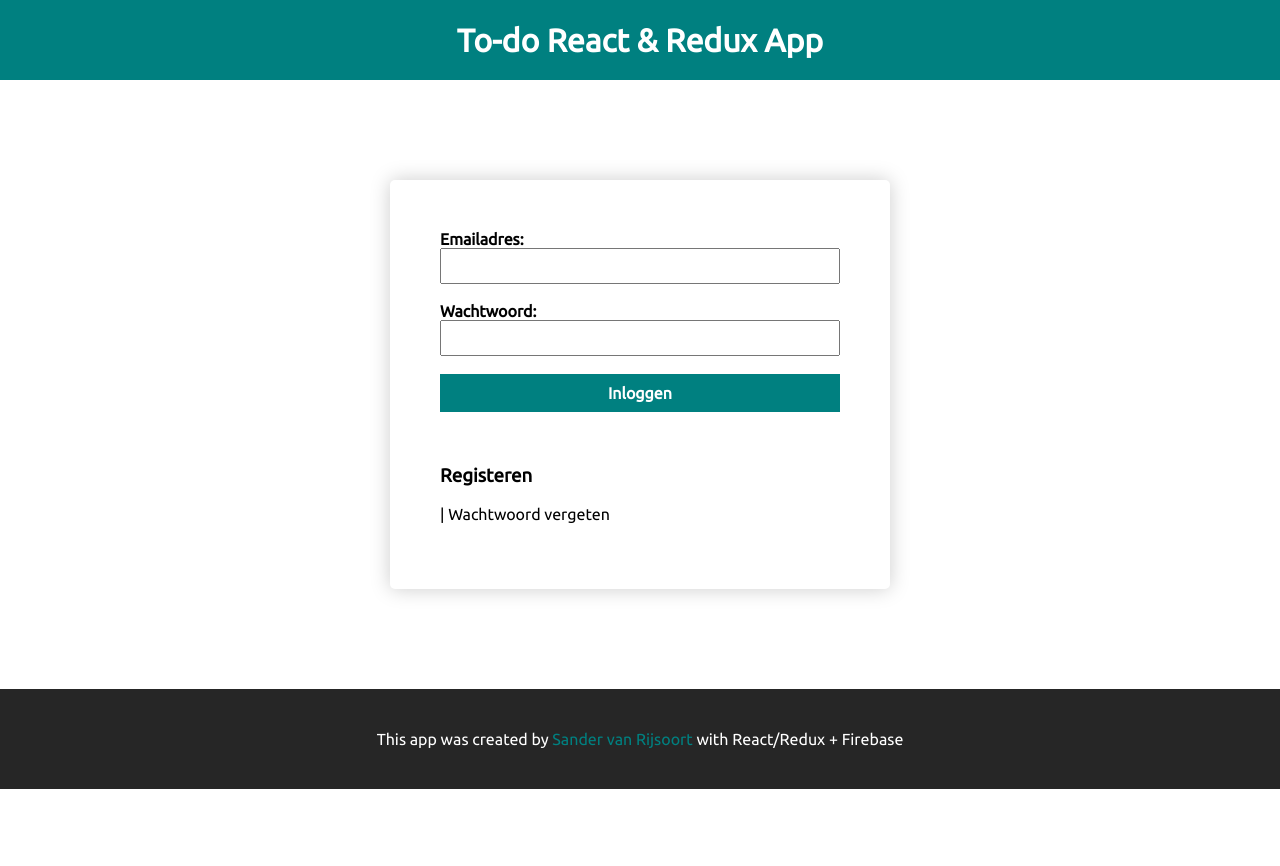
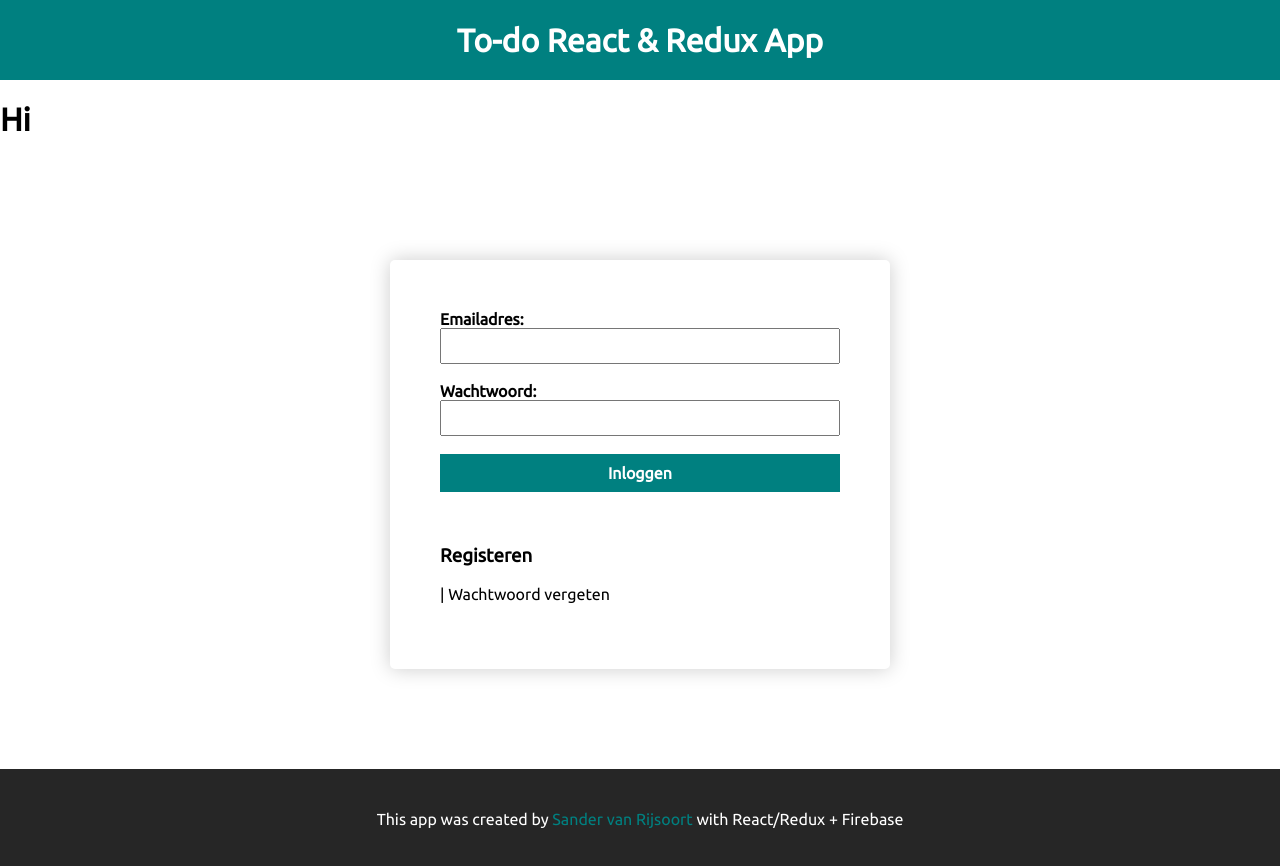
Before and after one commit to sanderyt/todo-app-react-redux, a React (Create React App) app: page / in a window 1280 px wide. Shown: the top 866 px of the page. Before the commit the page ends 800 px from the top, so only its background shows below. Built offline with nearby package versions, Linux system fonts and the light colour scheme; no server answers.

Commit message:
new commit

```diff
--- a/src/App.js
+++ b/src/App.js
@@ -40,6 +40,7 @@ class App extends Component {
     return (
     <div className="App">
       <Header />
+      <h1>Hi</h1>
         {this.state.user ?
           (<Home />)
         : (<Login />)}
```
